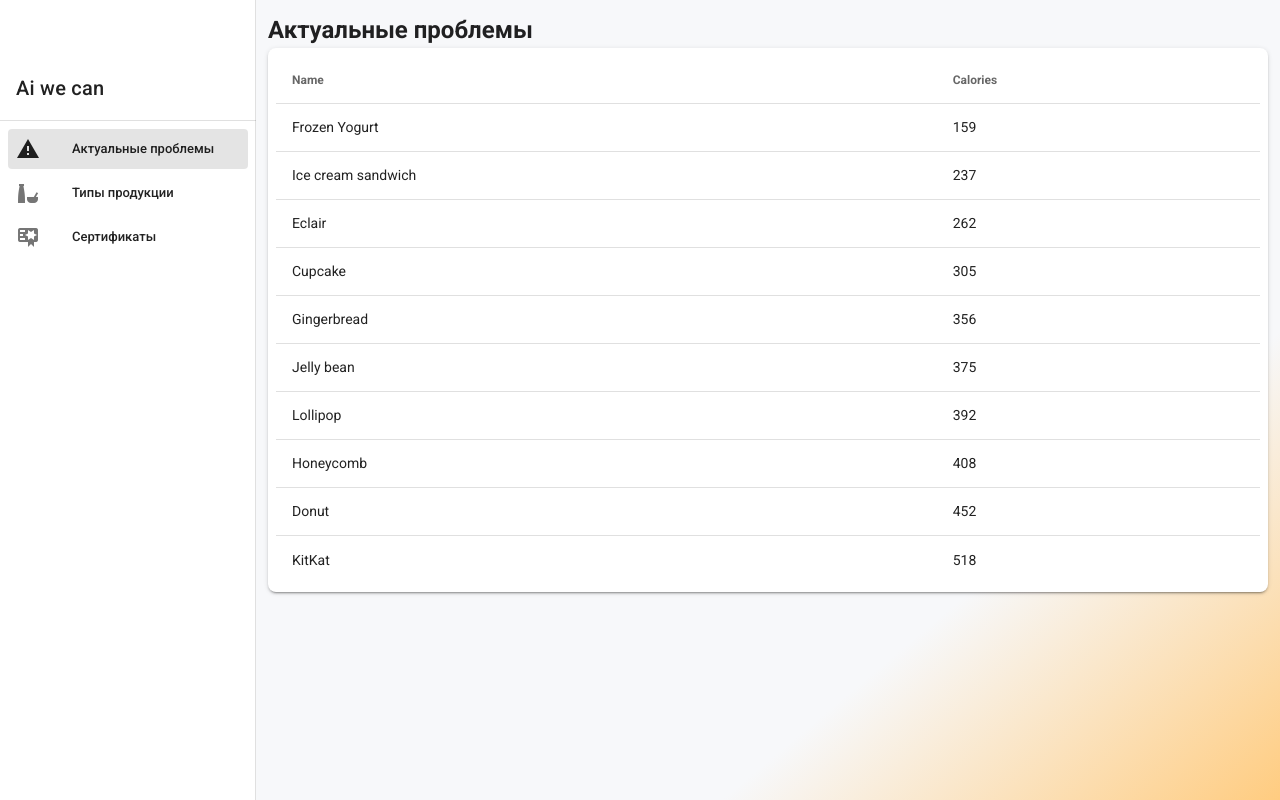
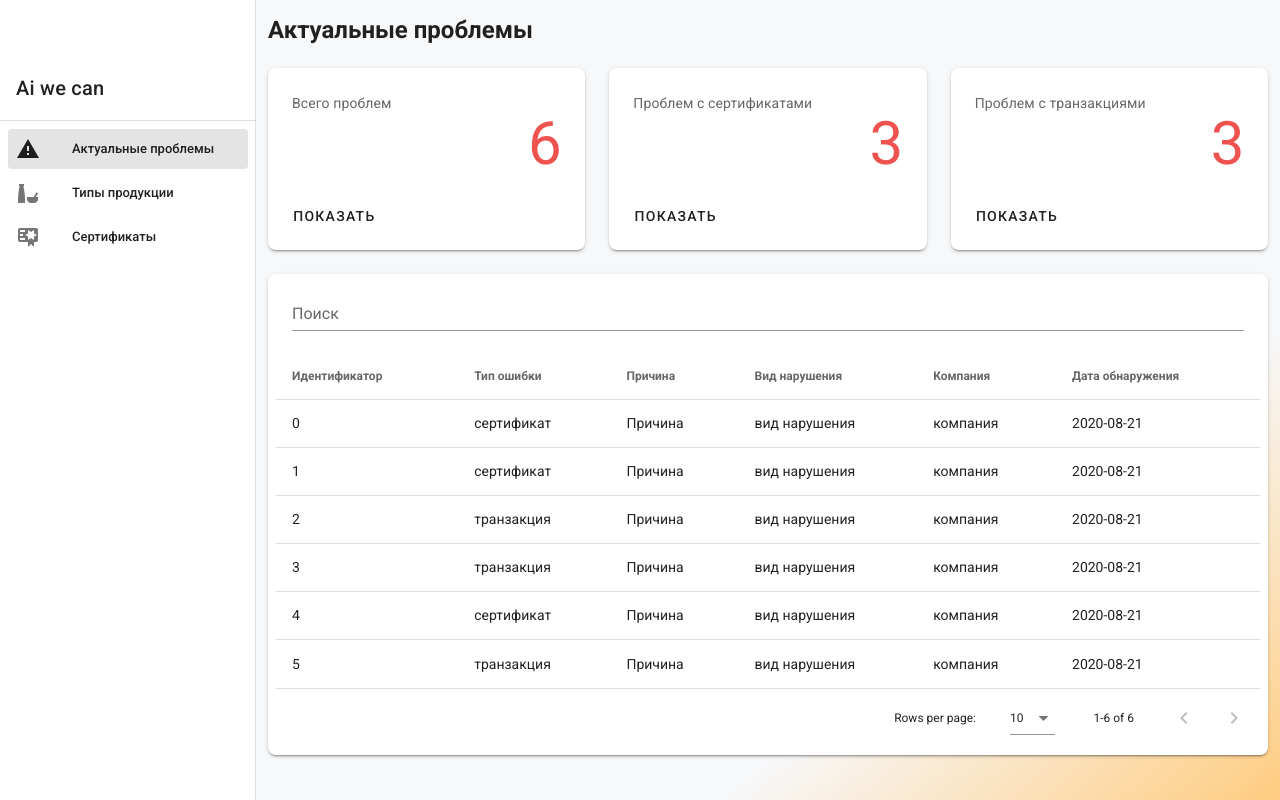
Before and after one commit to Cursed-Mountain-Rave-Cave/Hacks-AI-2021, a Vue app in the folder front/: page /actual_problems in a window 1280 px wide. Built offline with nearby package versions, Linux system fonts and the light colour scheme.

Commit message:
feat: added Actual problems

```diff
--- a/front/src/views/ActualProblems.vue
+++ b/front/src/views/ActualProblems.vue
@@ -1,24 +1,85 @@
 <template>
   <v-container fluid>
-    <h2>Актуальные проблемы</h2>
+    <h2 class="mb-5">Актуальные проблемы</h2>
+    <v-row>
+      <v-col :cols="4">
         <v-card class="pa-2" rounded="lg">
-      <v-simple-table>
-        <template v-slot:default>
-          <thead>
-            <tr>
-              <th class="text-left"> Name </th>
-              <th class="text-left"> Calories </th>
-            </tr>
-          </thead>
+          <v-card-text>
+            <div>Всего проблем</div>
+            <div class="text-h2 text-right text--primary">
+              <strong
+                class="text--lighten-1"
+                :class="{ 'red--text': problemsLength > 0, 'green--text': problemsLength === 0 }"
+              >
+                {{ problemsLength }}
+              </strong>
+            </div>
+          </v-card-text>
+          <v-card-actions>
+            <v-btn text @click="search = ''"> Показать </v-btn>
+          </v-card-actions>
+        </v-card>
+      </v-col>
+      <v-col :cols="4">
+        <v-card class="pa-2" rounded="lg" :cols="4">
+          <v-card-text>
+            <div>Проблем с сертификатами</div>
+            <div class="text-h2 text-right text--primary">
+              <strong
+                class="text--lighten-1"
+                :class="{ 'red--text': certProblems > 0, 'green--text': certProblems === 0 }"
+              >
+                {{ certProblems }}
+              </strong>
+            </div>
+          </v-card-text>
+          <v-card-actions>
+            <v-btn text @click="search = 'сертификат'"> Показать </v-btn>
+          </v-card-actions>
+        </v-card>
+      </v-col>
+      <v-col :cols="4">
+        <v-card class="pa-2" rounded="lg" :cols="4">
+          <v-card-text>
+            <div>Проблем с транзакциями</div>
+            <div class="text-h2 text-right text--primary">
+              <strong
+                class="text--lighten-1"
+                :class="{ 'red--text': transactionProblems > 0, 'green--text': transactionProblems === 0 }"
+              >
+                {{ problems.filter((problem) => problem.type === 'транзакция').length }}
+              </strong>
+            </div>
+          </v-card-text>
+          <v-card-actions>
+            <v-btn text @click="search = 'транзакция'"> Показать </v-btn>
+          </v-card-actions>
+        </v-card>
+      </v-col>
+    </v-row>
+    <v-row class="mb-5">
+      <v-col>
+        <v-card class="pa-2" rounded="lg">
+          <v-data-table :headers="headers" :items="problems" :search="search">
+            <template v-slot:top>
+              <v-text-field v-model="search" label="Поиск" class="mx-4"></v-text-field>
+            </template>
+            <template v-slot:body="{ items }">
               <tbody>
-            <tr v-for="item in desserts" :key="item.name">
-              <td>{{ item.name }}</td>
-              <td>{{ item.calories }}</td>
+                <tr v-for="item in items" :key="item.id">
+                  <td>{{ item.id }}</td>
+                  <td>{{ item.type }}</td>
+                  <td>{{ item.reason }}</td>
+                  <td>{{ item.kind }}</td>
+                  <td>{{ item.company }}</td>
+                  <td>{{ item.date }}</td>
                 </tr>
               </tbody>
             </template>
-      </v-simple-table>
+          </v-data-table>
         </v-card>
+      </v-col>
+    </v-row>
   </v-container>
 </template>
 
@@ -27,47 +88,76 @@ import { Component, Vue } from 'vue-property-decorator';
 
 @Component
 export default class ActualProblems extends Vue {
-  desserts = [
+  search = '';
+  headers: any = [
+    { text: 'Идентификатор', value: 'id' },
+    { text: 'Тип ошибки', value: 'type' },
+    { text: 'Причина', value: 'reason' },
+    { text: 'Вид нарушения', value: 'kind' },
+    { text: 'Компания', value: 'company' },
+    { text: 'Дата обнаружения', value: 'date' }
+  ];
+  problems = [
     {
-      name: 'Frozen Yogurt',
-      calories: 159
+      id: '0',
+      type: 'сертификат',
+      reason: 'Причина',
+      kind: 'вид нарушения',
+      company: 'компания',
+      date: '2020-08-21'
     },
     {
-      name: 'Ice cream sandwich',
-      calories: 237
+      id: '1',
+      type: 'сертификат',
+      reason: 'Причина',
+      kind: 'вид нарушения',
+      company: 'компания',
+      date: '2020-08-21'
     },
     {
-      name: 'Eclair',
-      calories: 262
+      id: '2',
+      type: 'транзакция',
+      reason: 'Причина',
+      kind: 'вид нарушения',
+      company: 'компания',
+      date: '2020-08-21'
     },
     {
-      name: 'Cupcake',
-      calories: 305
+      id: '3',
+      type: 'транзакция',
+      reason: 'Причина',
+      kind: 'вид нарушения',
+      company: 'компания',
+      date: '2020-08-21'
     },
     {
-      name: 'Gingerbread',
-      calories: 356
+      id: '4',
+      type: 'сертификат',
+      reason: 'Причина',
+      kind: 'вид нарушения',
+      company: 'компания',
+      date: '2020-08-21'
     },
     {
-      name: 'Jelly bean',
-      calories: 375
-    },
-    {
-      name: 'Lollipop',
-      calories: 392
-    },
-    {
-      name: 'Honeycomb',
-      calories: 408
-    },
-    {
-      name: 'Donut',
-      calories: 452
-    },
-    {
-      name: 'KitKat',
-      calories: 518
+      id: '5',
+      type: 'транзакция',
+      reason: 'Причина',
+      kind: 'вид нарушения',
+      company: 'компания',
+      date: '2020-08-21'
     }
   ];
+
+  get certProblems(): number {
+    return this.problems.filter((problem) => problem.type === 'сертификат').length || 0;
+  }
+
+  get transactionProblems(): number {
+    return this.problems.filter((problem) => problem.type === 'транзакция').length || 0;
+  }
+
+  get problemsLength(): number {
+    return this.problems.length || 0;
+  }
 }
 </script>
```
Lines whose indentation alone changed are shown as unchanged.
